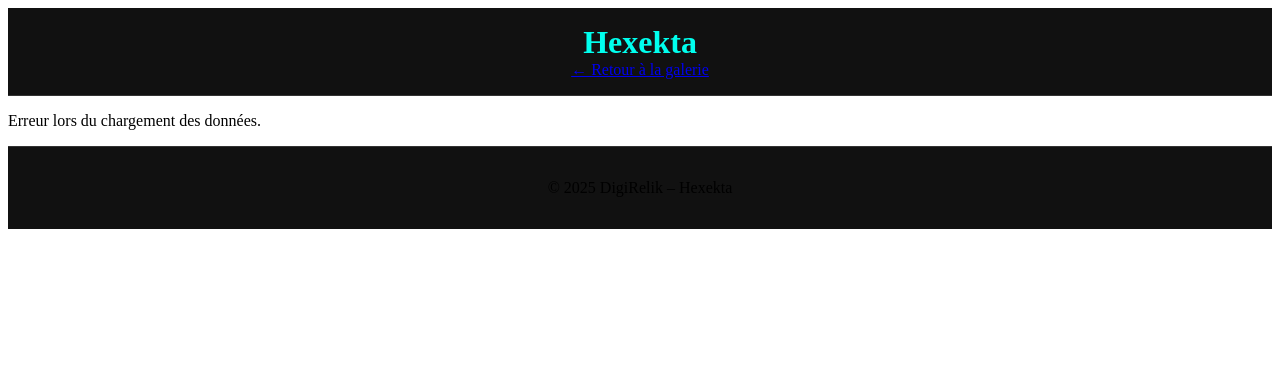
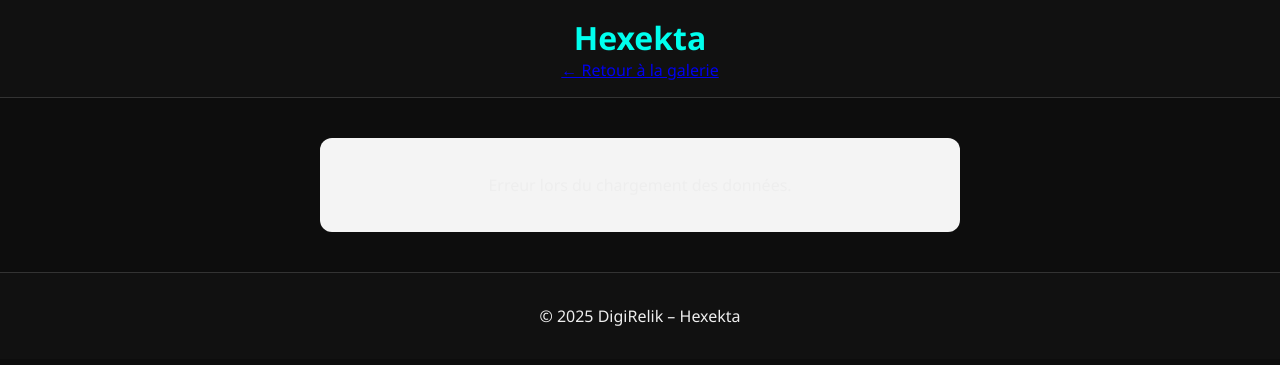
Before and after one commit to joyzed/DigiRelik, a PHP site: page /hexektav2.html in a window 1280 px wide. Shown: the top 365 px of the page. Run offline with PHP 8.4, Linux system fonts and the light colour scheme.

Commit message:
Update style.css

```diff
--- a/style.css
+++ b/style.css
@@ -1,4 +1,4 @@
-8body { font-family: 'Segoe UI', sans-serif; background: #0d0d0d; color: #eee; margin: 0; padding: 0; }
+body { font-family: 'Segoe UI', sans-serif; background: #0d0d0d; color: #eee; margin: 0; padding: 0; }
 
 header { background: #111; padding: 1rem; border-bottom: 1px solid #333; text-align: center; }
 
@@ -48,3 +48,21 @@
   flex: 1;
   min-width: 200px;
 }
+
+.artifact-detail {
+  max-width: 600px;
+  margin: 40px auto;
+  padding: 20px;
+  background: #f4f4f4;
+  border-radius: 12px;
+  text-align: center;
+}
+
+.artifact-image {
+  width: 100%;
+  max-width: 300px;
+  height: auto;
+  margin: 20px auto;
+  display: block;
+  border-radius: 8px;
+}
```
